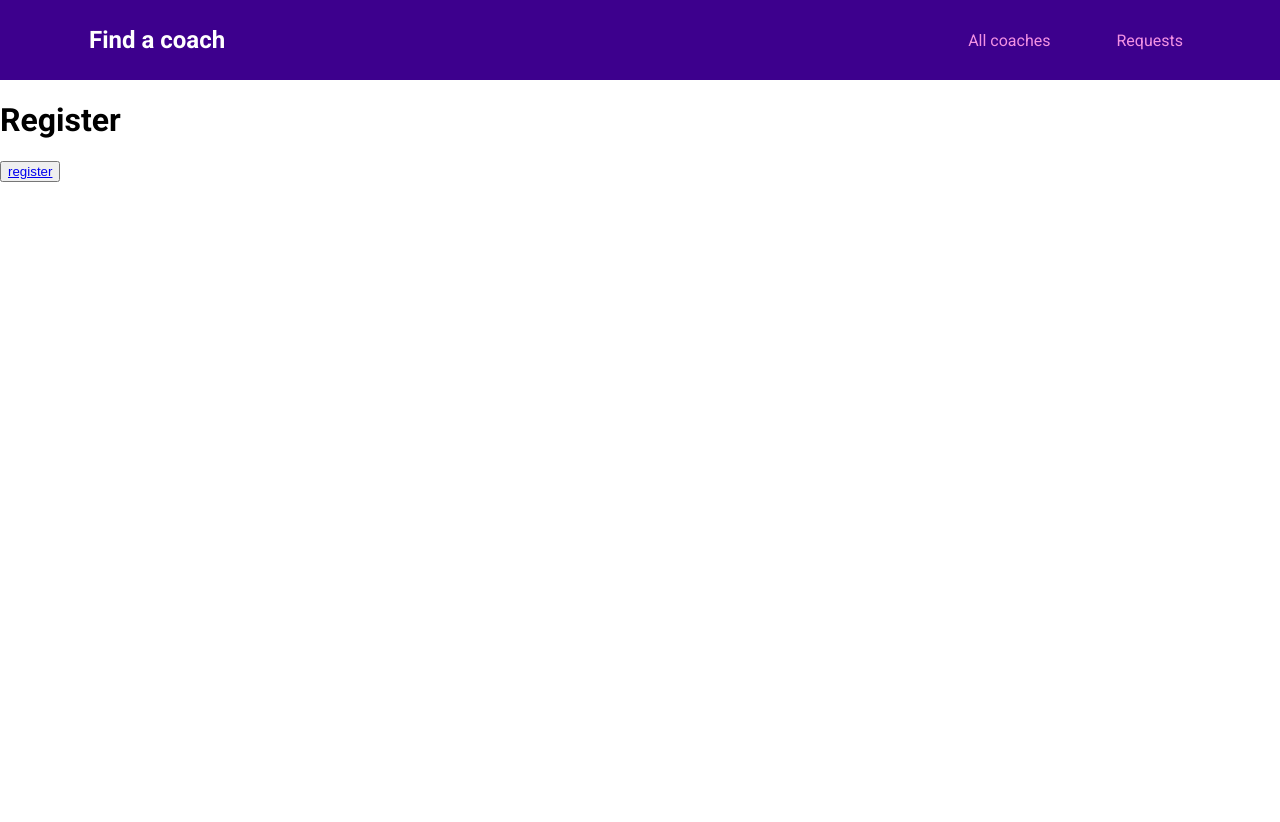
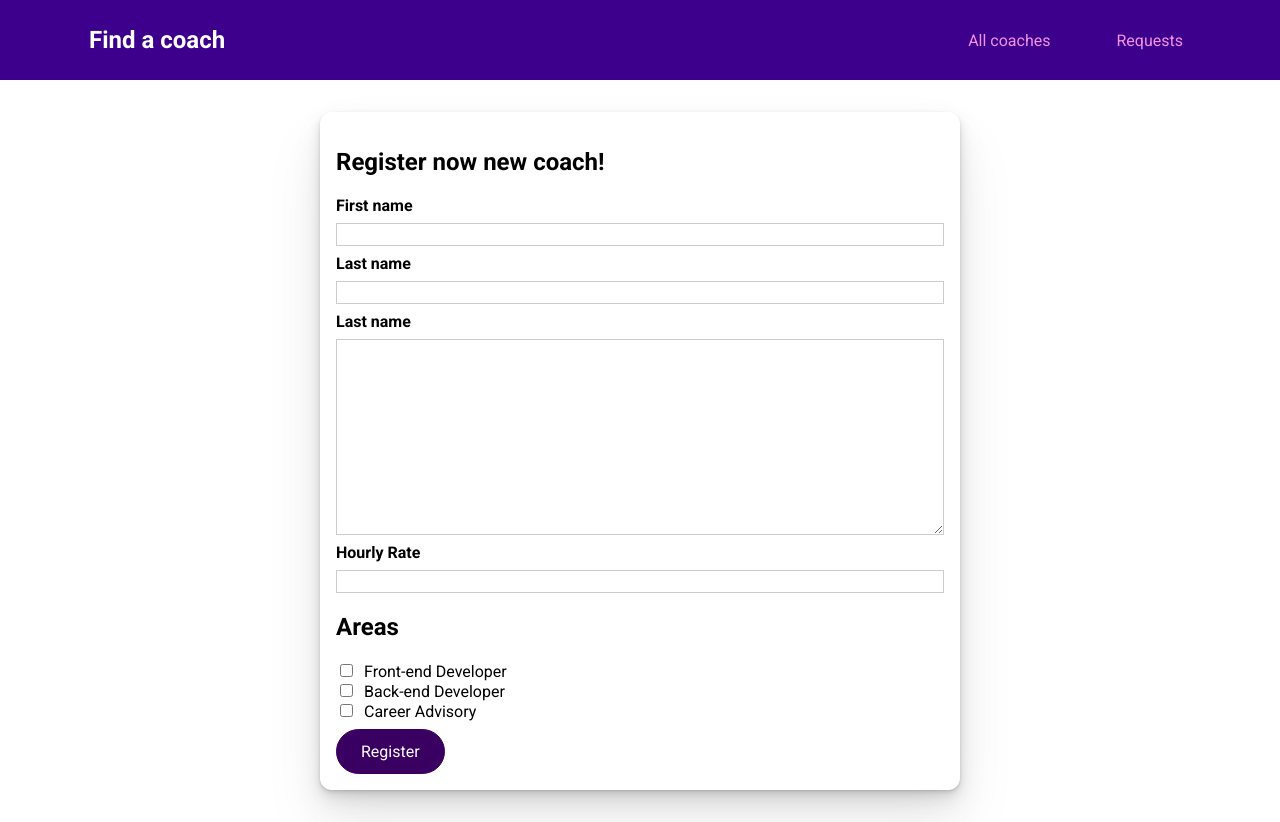
Before and after one commit to andretorquato/pratice-vuejs, a Vue app: page /register in a window 1280 px wide. Before the commit the page ends 800 px from the top, so only its background shows below. Built offline with nearby package versions, Linux system fonts and the light colour scheme.

Commit message:
coach registration

```diff
--- /dev/null
+++ b/src/components/coaches/CoachForm.vue
@@ -0,0 +1,123 @@
+<template>
+  <form @submit.prevent="submitForm">
+    <div class="form-control">
+      <label for="firstName">First name</label>
+      <input type="text" id="firstName" v-model.trim="firstName" />
+    </div>
+    <div class="form-control">
+      <label for="lastName">Last name</label>
+      <input type="text" id="lastName" v-model.trim="lastName" />
+    </div>
+    <div class="form-control">
+      <label for="description">Last name</label>
+      <textarea
+        id="description"
+        rows="10"
+        v-model.trim="description"
+      ></textarea>
+    </div>
+    <div class="form-control">
+      <label for="hourlyRate">Hourly Rate</label>
+      <input type="number" id="hourlyRate" v-model.number="hourlyRate" />
+    </div>
+    <div class="form-control">
+      <h2>Areas</h2>
+      <div>
+        <input type="checkbox" id="frontend" v-model="areas" />
+        <label for="frontend">Front-end Developer</label>
+      </div>
+      <div>
+        <input type="checkbox" id="backend" v-model="areas" />
+        <label for="backend">Back-end Developer</label>
+      </div>
+      <div>
+        <input type="checkbox" id="career" v-model="areas" />
+        <label for="career">Career Advisory</label>
+      </div>
+    </div>
+    <base-button>Register</base-button>
+  </form>
+</template>
+
+<script>
+export default {
+  data() {
+    return {
+      firstName: '',
+      lastName: '',
+      description: '',
+      hourlyRate: '',
+      areas: [],
+    };
+  },
+  methods: {
+    submitForm() {
+      const body = {
+        first: this.firstName,
+        last: this.lastName,
+        desc: this.description,
+        rate: this.hourlyRate,
+        areas: this.areas,
+      };
+      console.log(body);
+    },
+  },
+};
+</script>
+
+<style scoped>
+.form-control {
+  margin: 0.5rem 0;
+}
+
+label {
+  font-weight: bold;
+  display: block;
+  margin-bottom: 0.5rem;
+}
+
+input[type='checkbox'] + label {
+  font-weight: normal;
+  display: inline;
+  margin: 0 0 0 0.5rem;
+}
+
+input,
+textarea {
+  display: block;
+  width: 100%;
+  border: 1px solid #ccc;
+  font: inherit;
+}
+
+input:focus,
+textarea:focus {
+  background-color: #f0e6fd;
+  outline: none;
+  border-color: #3d008d;
+}
+
+input[type='checkbox'] {
+  display: inline;
+  width: auto;
+  border: none;
+}
+
+input[type='checkbox']:focus {
+  outline: #3d008d solid 1px;
+}
+
+h3 {
+  margin: 0.5rem 0;
+  font-size: 1rem;
+}
+
+.invalid label {
+  color: red;
+}
+
+.invalid input,
+.invalid textarea {
+  border: 1px solid red;
+}
+</style>
--- a/src/pages/coaches/CoachRegistration.vue
+++ b/src/pages/coaches/CoachRegistration.vue
@@ -1,4 +1,16 @@
 <template>
-  <h1>Register</h1>
-  <button><router-link to="/coaches/c1">register</router-link></button>
+  <base-card>
+    <h2>Register now new coach!</h2>
+    <coach-form></coach-form>
+  </base-card>
 </template>
+
+<script>
+import CoachForm from '../../components/coaches/CoachForm.vue';
+
+export default {
+  components: {
+    CoachForm,
+  },
+};
+</script>
```
